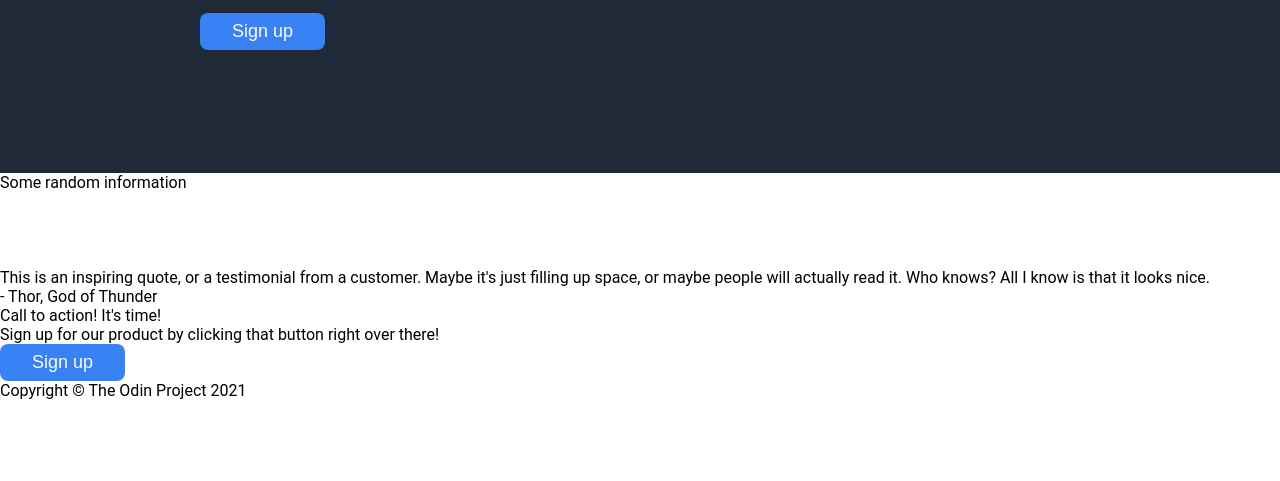
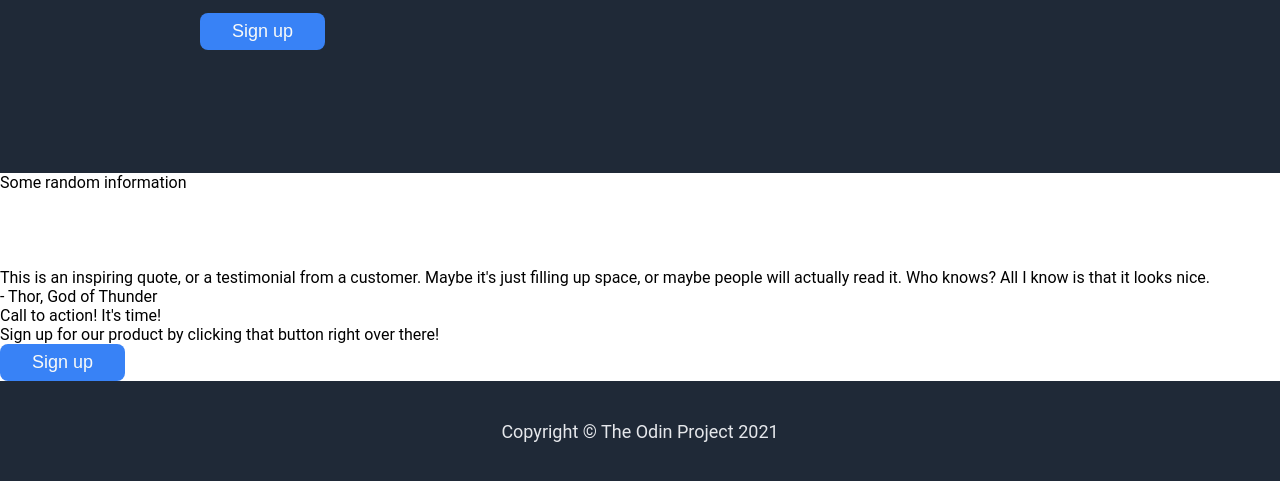
Before and after one commit to dihnometry/odin-landing-page, a plain HTML site: page index.html in a window 1280 px wide. Shown: the part 373-854 px from the top of the page. Before the commit the page ends 800 px from the top, so only its background shows below. Drawn offline with Linux system fonts and the light colour scheme.

Commit message:
Styled and restructured footer

```diff
--- a/index.html
+++ b/index.html
@@ -76,7 +76,9 @@
       <button>Sign up</button>
     </div>
   </div>
-  <div class="footer">Copyright © The Odin Project 2021</div>
+  <div class="footer">
+    <div>Copyright © The Odin Project 2021</div>
+  </div>
 </body>
 
 </html>
--- a/style.css
+++ b/style.css
@@ -73,3 +73,13 @@ button {
 .top-image img {
   height: 260px;
 }
+
+.footer {
+  background-color: #1f2937;
+  height: 100px;
+  display: flex;
+  justify-content: center;
+  align-items: center;
+  color: #e5e7eb;
+  font-size: 18px;
+}
```
